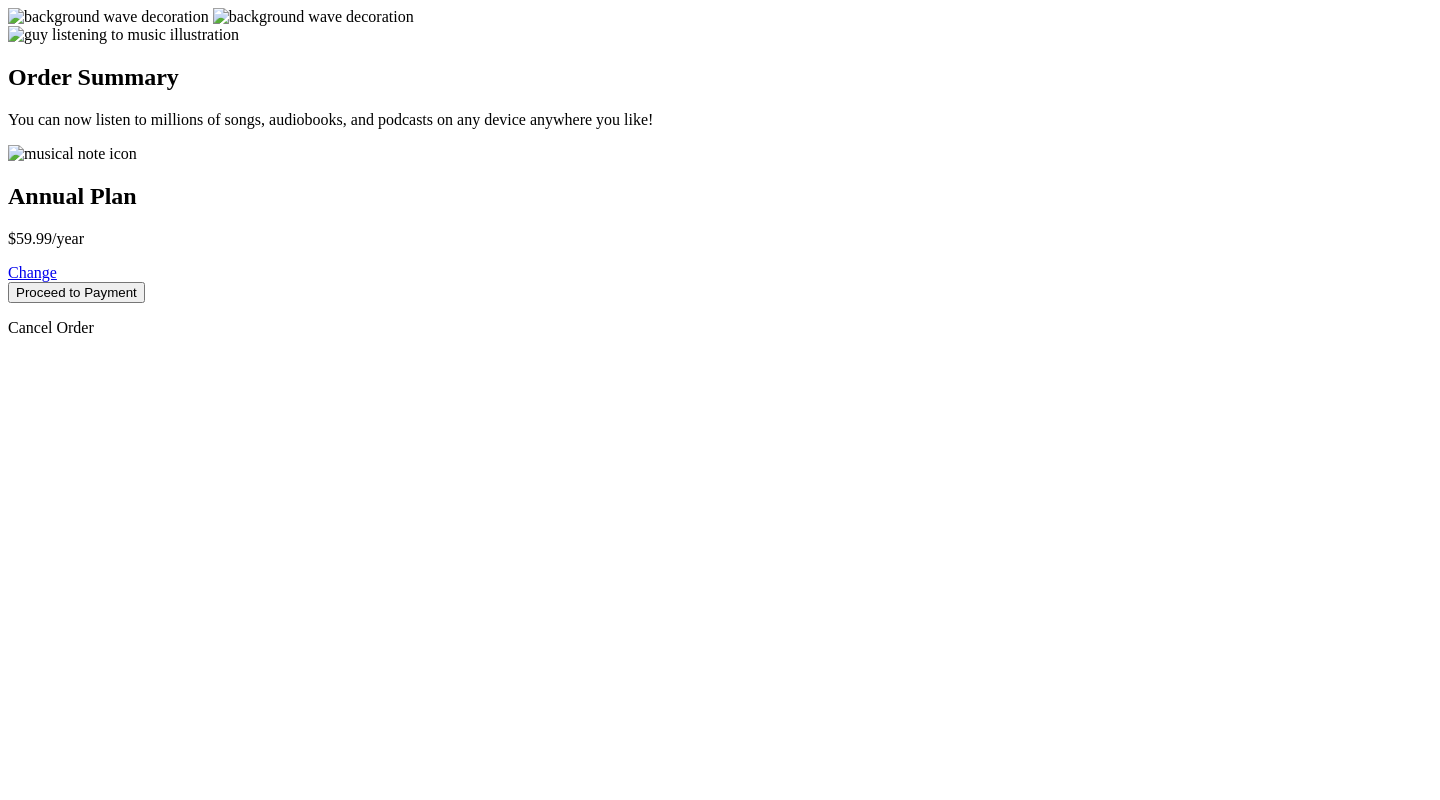
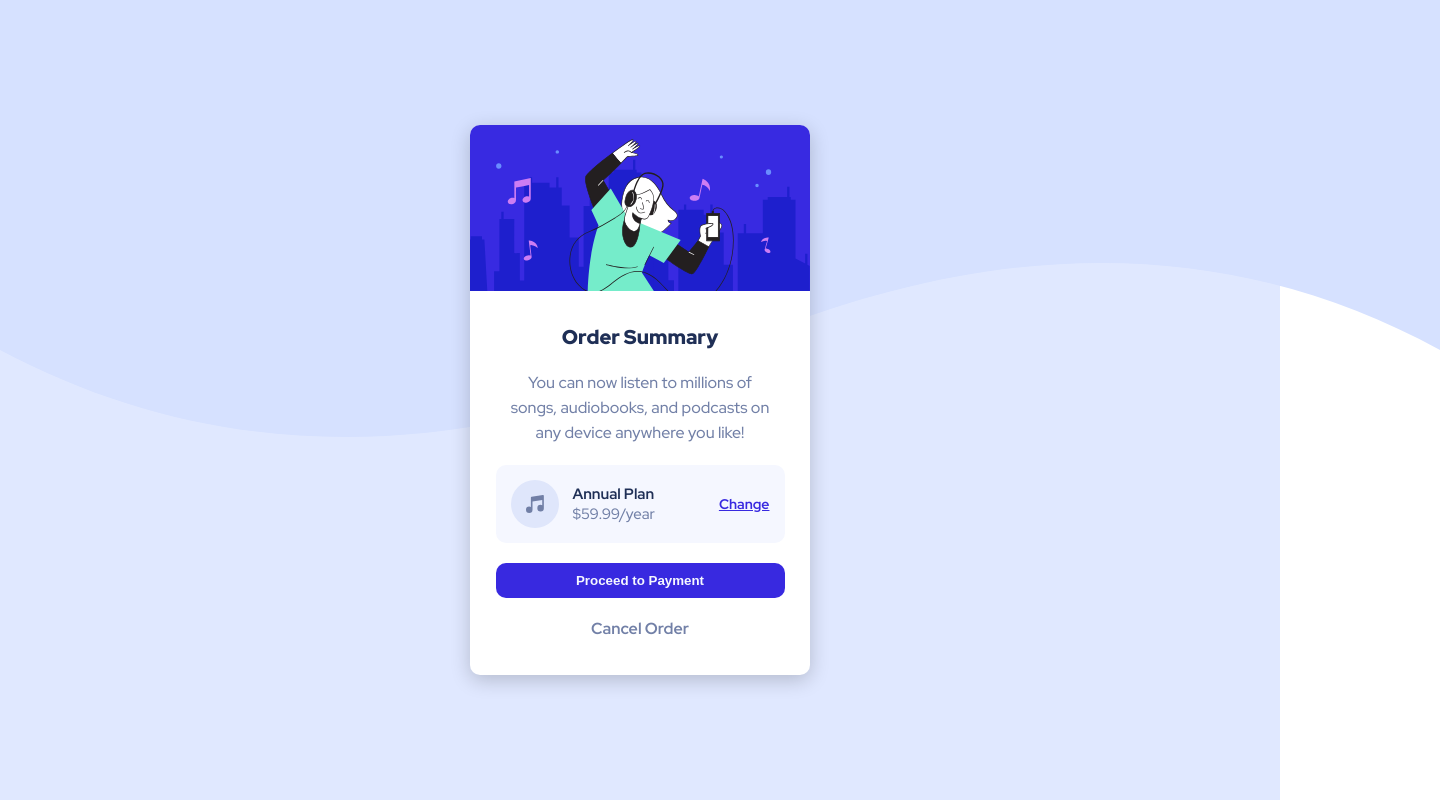
Before and after one commit to DanK1368/Order_summary_component, a plain HTML site: page index.html in a window 1280 px wide. Shown: the whole page, 1440 px wide, since content can reach past the window. Drawn offline with Linux system fonts and the light colour scheme; the site is published under a folder, as on GitHub Pages, so addresses that start at the root find nothing.

Commit message:
Update index.html

```diff
--- a/index.html
+++ b/index.html
@@ -13,7 +13,7 @@
       rel="icon"
       type="image/png"
       sizes="32x32"
-      href="/images/favicon-32x32.png"
+      href="images/favicon-32x32.png"
     />
 
     <link rel="preconnect" href="https://fonts.googleapis.com" />
@@ -22,25 +22,25 @@
       href="https://fonts.googleapis.com/css2?family=Red+Hat+Display:wght@500;700;900&display=swap"
       rel="stylesheet"
     />
-    <link rel="stylesheet" href="/styles/style.css" />
+    <link rel="stylesheet" href="styles/style.css" />
     <title>Front End Mentor | Order Summary Card</title>
   </head>
   <body>
     <main>
       <img
-        src="/images/pattern-background-desktop.svg"
+        src="images/pattern-background-desktop.svg"
         alt="background wave decoration"
         class="wave-decoration"
       />
       <img
-        src="/images/pattern-background-mobile.svg"
+        src="images/pattern-background-mobile.svg"
         alt="background wave decoration"
         class="mobile-wave-decoration"
       />
       <section class="main-card-section">
         <div class="image-container">
           <img
-            src="/images/illustration-hero.svg"
+            src="images/illustration-hero.svg"
             alt="guy listening to music illustration"
           />
         </div>
@@ -53,7 +53,7 @@
             </p>
           </div>
           <div class="membership-container">
-            <img src="/images/icon-music.svg" alt="musical note icon" />
+            <img src="images/icon-music.svg" alt="musical note icon" />
             <div class="membership-text">
               <h2>Annual Plan</h2>
               <p>$59.99/year</p>
```
